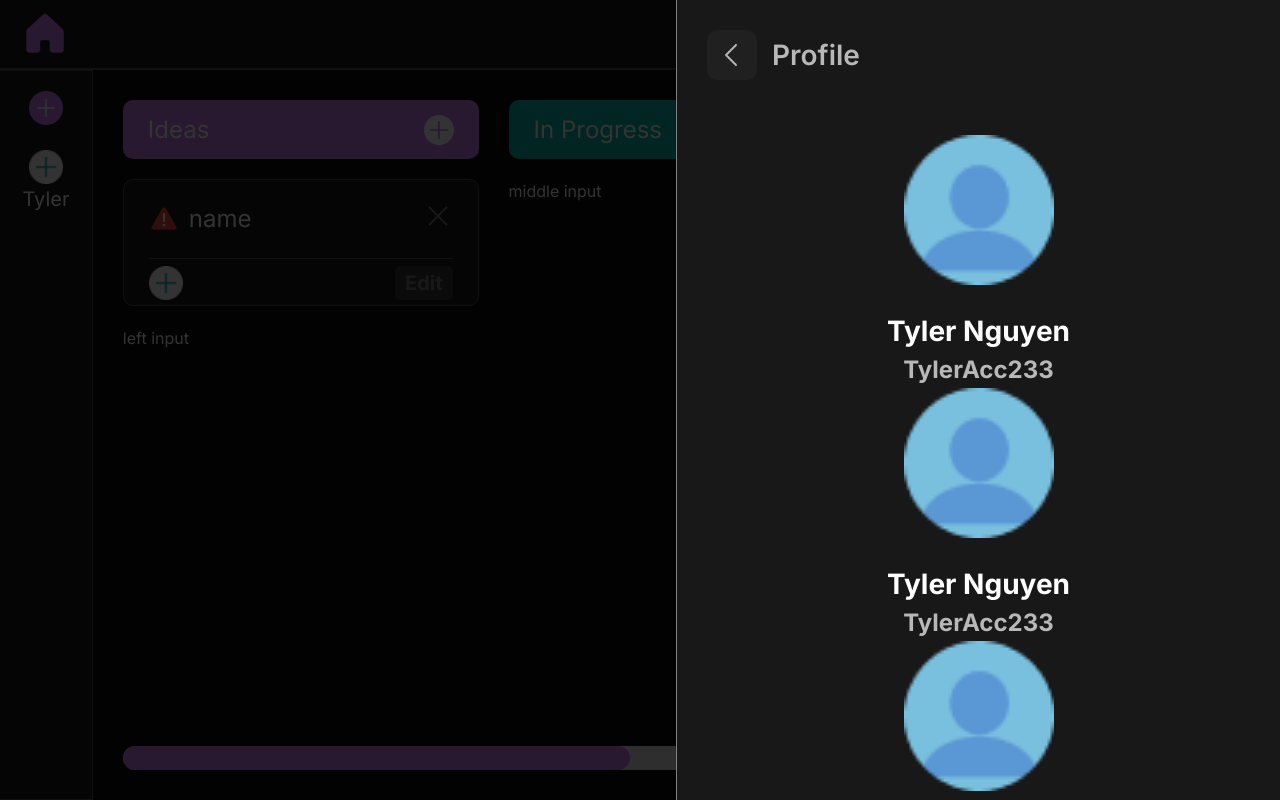
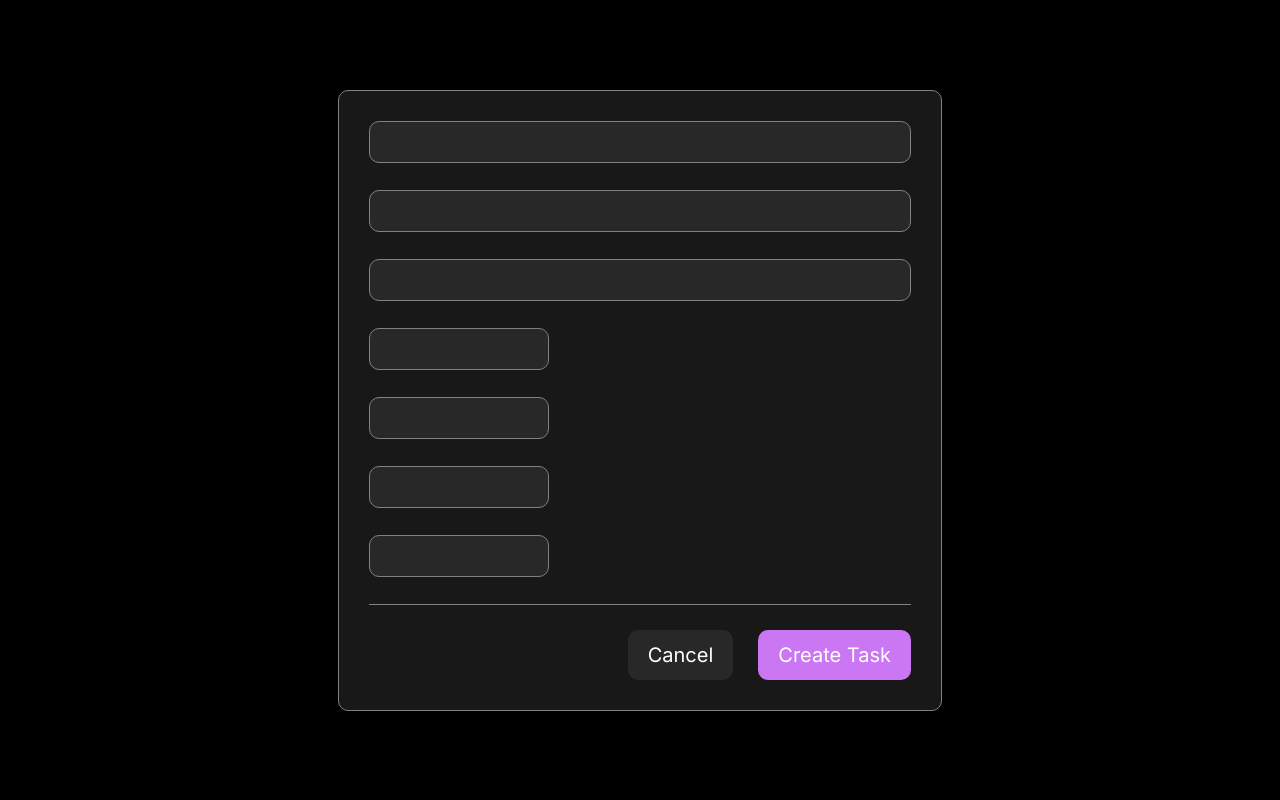
Before and after one commit to MarcosRodriguez03/task-hub-fullstack, a Next.js app: page /pages/TaskPage in a window 1280 px wide. Built offline with nearby package versions, Linux system fonts and the light colour scheme.

Commit message:
adding changes

```diff
--- a/src/app/component/AddUserComponent.tsx
+++ b/src/app/component/AddUserComponent.tsx
@@ -5,14 +5,14 @@ import React from "react";
 const AddUserComponent = () => {
   return (
     <div>
-      <div className="fixed inset-0 bg-black bg-opacity-50 z-50"></div>
+      <div className="fixed inset-0 bg-black bg-opacity-80 z-50"></div>
       <div className="fixed inset-0 flex items-center justify-center z-50">
-        <div className="bg-[#181818] border-[#808080] border-[1px] w-[424px] h-[173px] p-[30px] rounded-[10px] shadow-md">
-            <input className="rounded-[10px] bg-[#282828] border-[#808080] border-[1px] focus:outline-none px-[20px] w-[364px] h-[44px] text-[20px] text-[#808080] placeholder:text-[#808080]" placeholder="Add username"/>
-            <div className="mt-[25px] flex justify-end">
-                <button className="h-[44px] w-[106px] bg-[#282828] rounded-[10px] text-white text-[20px] font-semibold">Cancel</button>
-                <button className="ms-[25px] h-[44px] w-[80px] bg-[#CB76F2] rounded-[10px] text-white text-[20px] font-semibold">Add</button>
-            </div>
+        <div className=" bg-[#181818] border-[#808080] border-[1px] mx-[10px] w-full md:w-[424px] h-[173px] p-[30px] rounded-[10px] shadow-md">
+          <input className="rounded-[10px] bg-[#282828] border-[#808080] border-[1px] focus:outline-none px-[20px] w-full md:w-[364px] h-[44px] text-[20px] text-[#808080] placeholder:text-[#808080]" placeholder="Add username" />
+          <div className="mt-[25px] flex justify-end">
+            <button className="h-[44px] w-[106px] bg-[#282828] rounded-[10px] text-white text-[20px] font-semibold">Cancel</button>
+            <button className="ms-[25px] h-[44px] w-[80px] bg-[#CB76F2] rounded-[10px] text-white text-[20px] font-semibold">Add</button>
+          </div>
 
         </div>
       </div>
--- /dev/null
+++ b/src/app/component/CreateTaskComponent.tsx
@@ -0,0 +1,50 @@
+'use client'
+import React from 'react'
+
+const CreateTaskComponent = () => {
+    return (
+        <div className='absolute top-1/2 -translate-y-1/2 z-50 justify-center  flex w-full bg-black h-screen  items-center'>
+            <div className='  w-[604px] bg-[#181818]  mx-[10px] border-[#808080] border  rounded-[10px] p-[20px] lg:p-[30px]  h-fit  relative overflow-auto'>
+
+                <div className='w-auto h-[44px] rounded-[10px] mb-[25px]'>
+                    <input type="text" className='w-full rounded-[10px] bg-[#282828] border-[#808080]' />
+                </div>
+
+                <div className='w-auto h-[44px] rounded-[10px] mb-[25px]'>
+                    <input type="text" className='w-full rounded-[10px] bg-[#282828] border-[#808080]' />
+                </div>
+                <div className='w-auto h-[44px] rounded-[10px] mb-[25px]'>
+                    <input type="text" className='w-full rounded-[10px] bg-[#282828] border-[#808080]' />
+                </div>
+                <div className='w-auto h-[44px] rounded-[10px] mb-[25px]'>
+                    <input type="text" className='lg:w-[180px]  w-full rounded-[10px] bg-[#282828] border-[#808080]' />
+                </div>
+                <div className='w-auto h-[44px] rounded-[10px] mb-[25px]'>
+                    <input type="text" className='lg:w-[180px]  w-full rounded-[10px] bg-[#282828] border-[#808080]' />
+                </div>
+                <div className='w-auto h-[44px] rounded-[10px] mb-[25px]'>
+                    <input type="text" className='lg:w-[180px]  w-full rounded-[10px] bg-[#282828] border-[#808080]' />
+                </div>
+                <div className='w-auto h-[44px] rounded-[10px] mb-[25px]'>
+                    <input type="text" className='lg:w-[180px] w-full rounded-[10px] bg-[#282828] border-[#808080]' />
+                </div>
+
+                <hr className='border-t-1 border-[#808080]' />
+
+                <div className='flex justify-end mt-[25px] '>
+                    <button className='bg-[#282828] rounded-[10px] me-[25px]'>
+                        <p className='text-white text-[20px] px-[20px] py-[10px]'>Cancel</p>
+                    </button>
+                    <button className='bg-[#CB76F2] rounded-[10px]'>
+                        <p className='text-white text-[20px] px-[20px] py-[10px]'>Create Task</p>
+                    </button>
+                </div>
+
+
+            </div>
+
+        </div>
+    )
+}
+
+export default CreateTaskComponent
--- a/src/app/pages/TaskPage/page.tsx
+++ b/src/app/pages/TaskPage/page.tsx
@@ -16,6 +16,8 @@ import { Button } from 'flowbite-react';
 import NavBarComponent from '@/app/components/NavBarComponent';
 import NotificationBoxComponent from '@/app/components/NotificationBoxComponent';
 import ProfilePageComponent from '@/app/components/ProfilePageComponent';
+import AddUserComponent from '@/app/component/AddUserComponent';
+import CreateTaskComponent from '@/app/component/CreateTaskComponent';
 
 
 
@@ -29,8 +31,11 @@ const TaskPage = () => {
 
     return (
         <div>
-            <ProfilePageComponent />
+            {/* <ProfilePageComponent /> */}
             {/* <div className='w-full h-[80px] lg:h-[70px] bg-white'>header</div> */}
+            {/* <AddUserComponent /> */}
+            <CreateTaskComponent />
+
             <NavBarComponent title={mobileTitle}
                 setTitle={setMobileTitle}
                 logo={homelogo}
```
